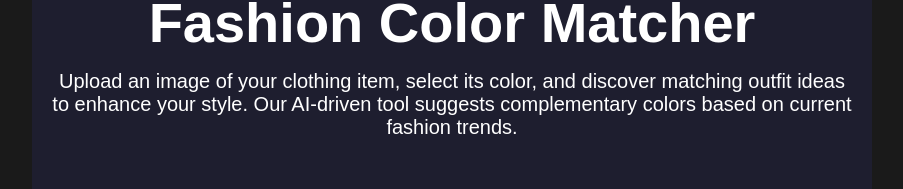
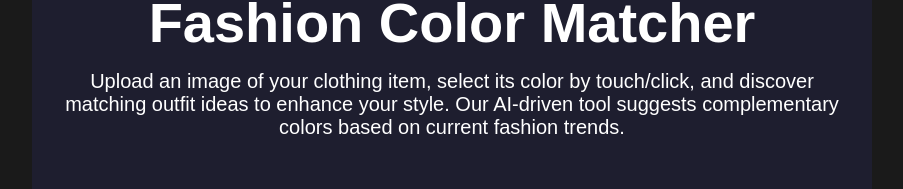
Before and after one commit to ConfidentProgrammer/cloth-color-matching, a React (Vite) app: page / in a window 1280 px wide. Shown: the part 150-339 px from the top of the page, without its empty margins (188-1091 px from the left). Built offline with nearby package versions, Linux system fonts and the light colour scheme; what groq-sdk would draw is missing.

Commit message:
changed text

```diff
--- a/src/App.tsx
+++ b/src/App.tsx
@@ -17,9 +17,9 @@ function HeroSection() {
     <header className="hero-section">
       <h1 className="hero-title">Fashion Color Matcher</h1>
       <p className="hero-description">
-        Upload an image of your clothing item, select its color, and discover
-        matching outfit ideas to enhance your style. Our AI-driven tool suggests
-        complementary colors based on current fashion trends.
+        Upload an image of your clothing item, select its color by touch/click,
+        and discover matching outfit ideas to enhance your style. Our AI-driven
+        tool suggests complementary colors based on current fashion trends.
       </p>
     </header>
   );
```
